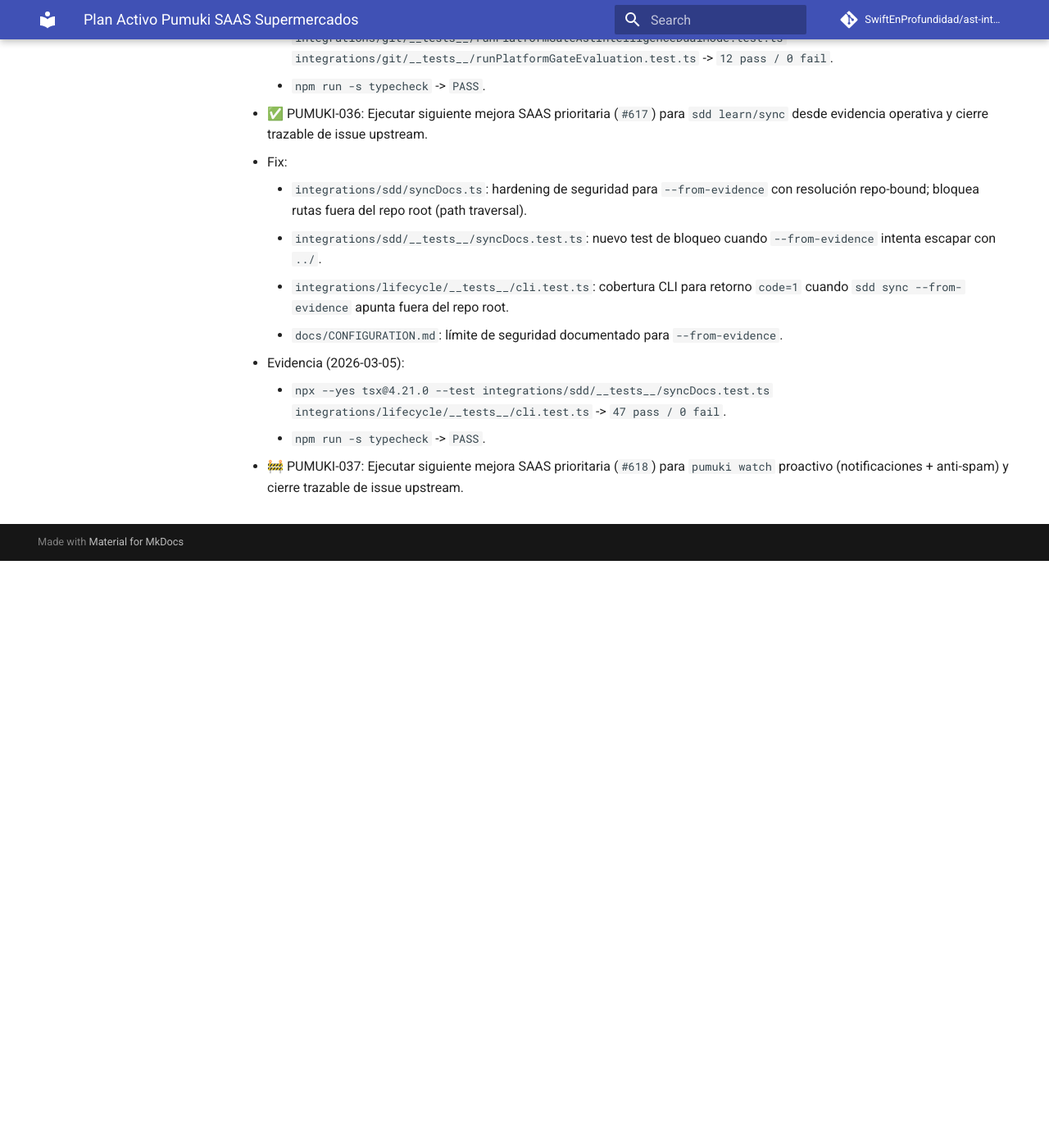
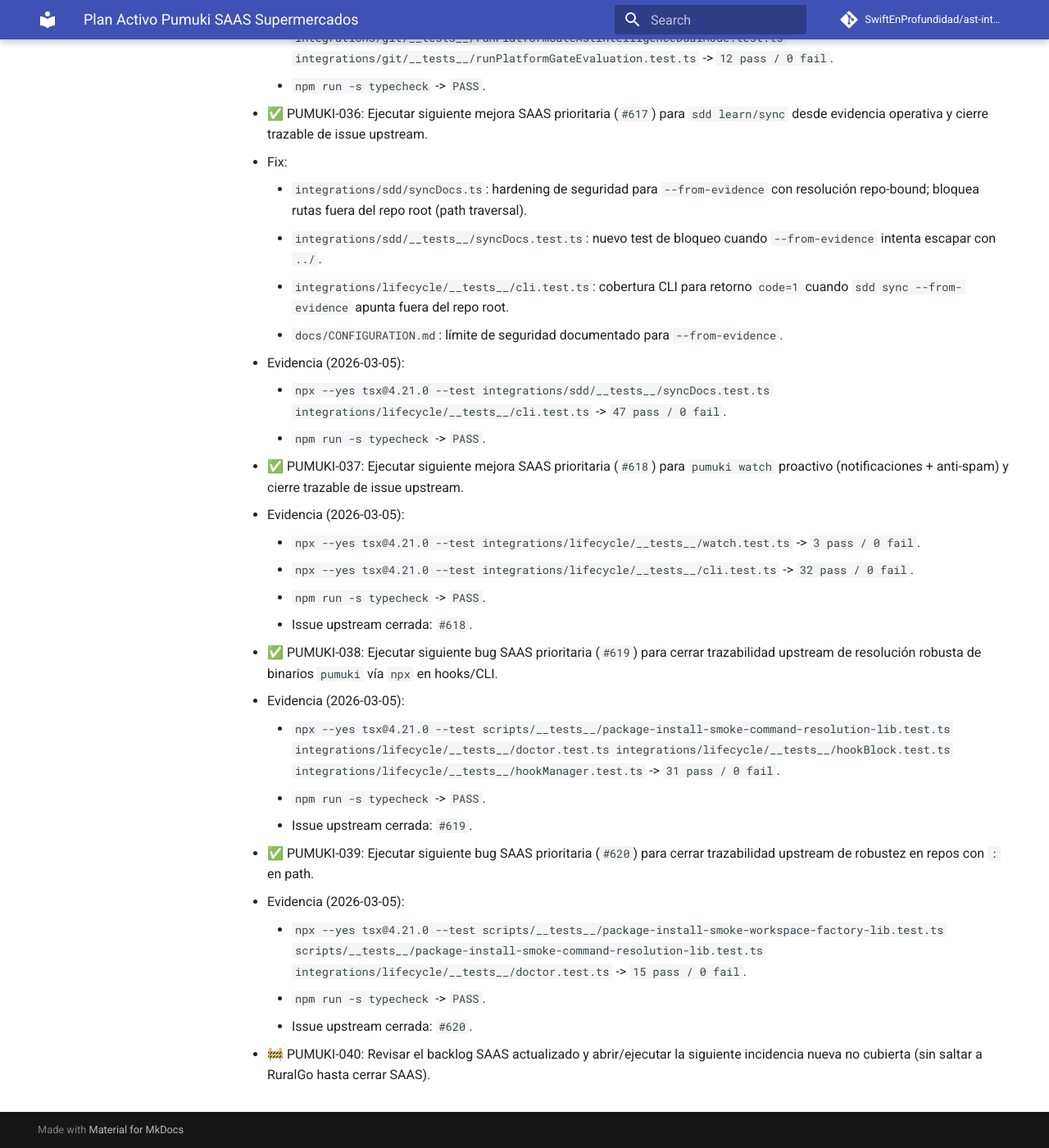
Before and after one commit to SwiftEnProfundidad/ast-intelligence-hooks, an MkDocs documentation site: the page built from docs/seguimiento-activo-pumuki-saas-supermercados.md, in a window 1280 px wide and 1400 px high, scrolled down 12131 px. Shown: the whole window at 82% size. Built offline with MkDocs 1.6.1 and Material for MkDocs 9.7.7, drawn with Linux system fonts in a browser that asks for light colours; comment, search, counter and statistics services are not loaded; before the commit the page ends 12815 px from its top, so only the background shows below that.

Commit message:
docs(tracking): close #618 #619 #620 and advance active task

```diff
--- a/docs/seguimiento-activo-pumuki-saas-supermercados.md
+++ b/docs/seguimiento-activo-pumuki-saas-supermercados.md
@@ -316,4 +316,23 @@
     - `npx --yes tsx@4.21.0 --test integrations/sdd/__tests__/syncDocs.test.ts integrations/lifecycle/__tests__/cli.test.ts` -> `47 pass / 0 fail`.
     - `npm run -s typecheck` -> `PASS`.
 
-- 🚧 PUMUKI-037: Ejecutar siguiente mejora SAAS prioritaria (`#618`) para `pumuki watch` proactivo (notificaciones + anti-spam) y cierre trazable de issue upstream.
+- ✅ PUMUKI-037: Ejecutar siguiente mejora SAAS prioritaria (`#618`) para `pumuki watch` proactivo (notificaciones + anti-spam) y cierre trazable de issue upstream.
+  - Evidencia (2026-03-05):
+    - `npx --yes tsx@4.21.0 --test integrations/lifecycle/__tests__/watch.test.ts` -> `3 pass / 0 fail`.
+    - `npx --yes tsx@4.21.0 --test integrations/lifecycle/__tests__/cli.test.ts` -> `32 pass / 0 fail`.
+    - `npm run -s typecheck` -> `PASS`.
+    - Issue upstream cerrada: `#618`.
+
+- ✅ PUMUKI-038: Ejecutar siguiente bug SAAS prioritaria (`#619`) para cerrar trazabilidad upstream de resolución robusta de binarios `pumuki` vía `npx` en hooks/CLI.
+  - Evidencia (2026-03-05):
+    - `npx --yes tsx@4.21.0 --test scripts/__tests__/package-install-smoke-command-resolution-lib.test.ts integrations/lifecycle/__tests__/doctor.test.ts integrations/lifecycle/__tests__/hookBlock.test.ts integrations/lifecycle/__tests__/hookManager.test.ts` -> `31 pass / 0 fail`.
+    - `npm run -s typecheck` -> `PASS`.
+    - Issue upstream cerrada: `#619`.
+
+- ✅ PUMUKI-039: Ejecutar siguiente bug SAAS prioritaria (`#620`) para cerrar trazabilidad upstream de robustez en repos con `:` en path.
+  - Evidencia (2026-03-05):
+    - `npx --yes tsx@4.21.0 --test scripts/__tests__/package-install-smoke-workspace-factory-lib.test.ts scripts/__tests__/package-install-smoke-command-resolution-lib.test.ts integrations/lifecycle/__tests__/doctor.test.ts` -> `15 pass / 0 fail`.
+    - `npm run -s typecheck` -> `PASS`.
+    - Issue upstream cerrada: `#620`.
+
+- 🚧 PUMUKI-040: Revisar el backlog SAAS actualizado y abrir/ejecutar la siguiente incidencia nueva no cubierta (sin saltar a RuralGo hasta cerrar SAAS).
```
Also changed, not shown: docs/registro-maestro-de-seguimiento.md (+2 -2 lines).
